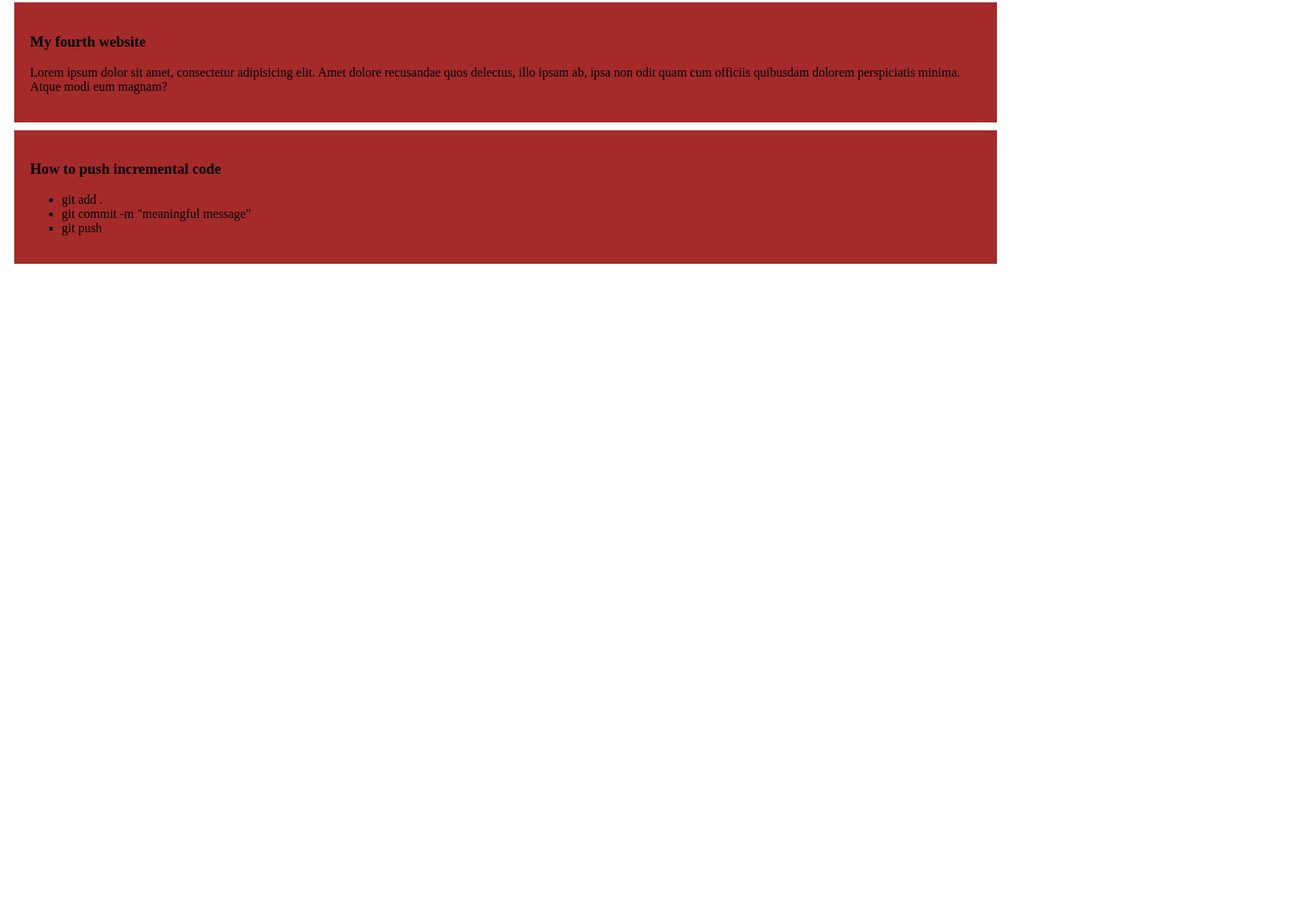
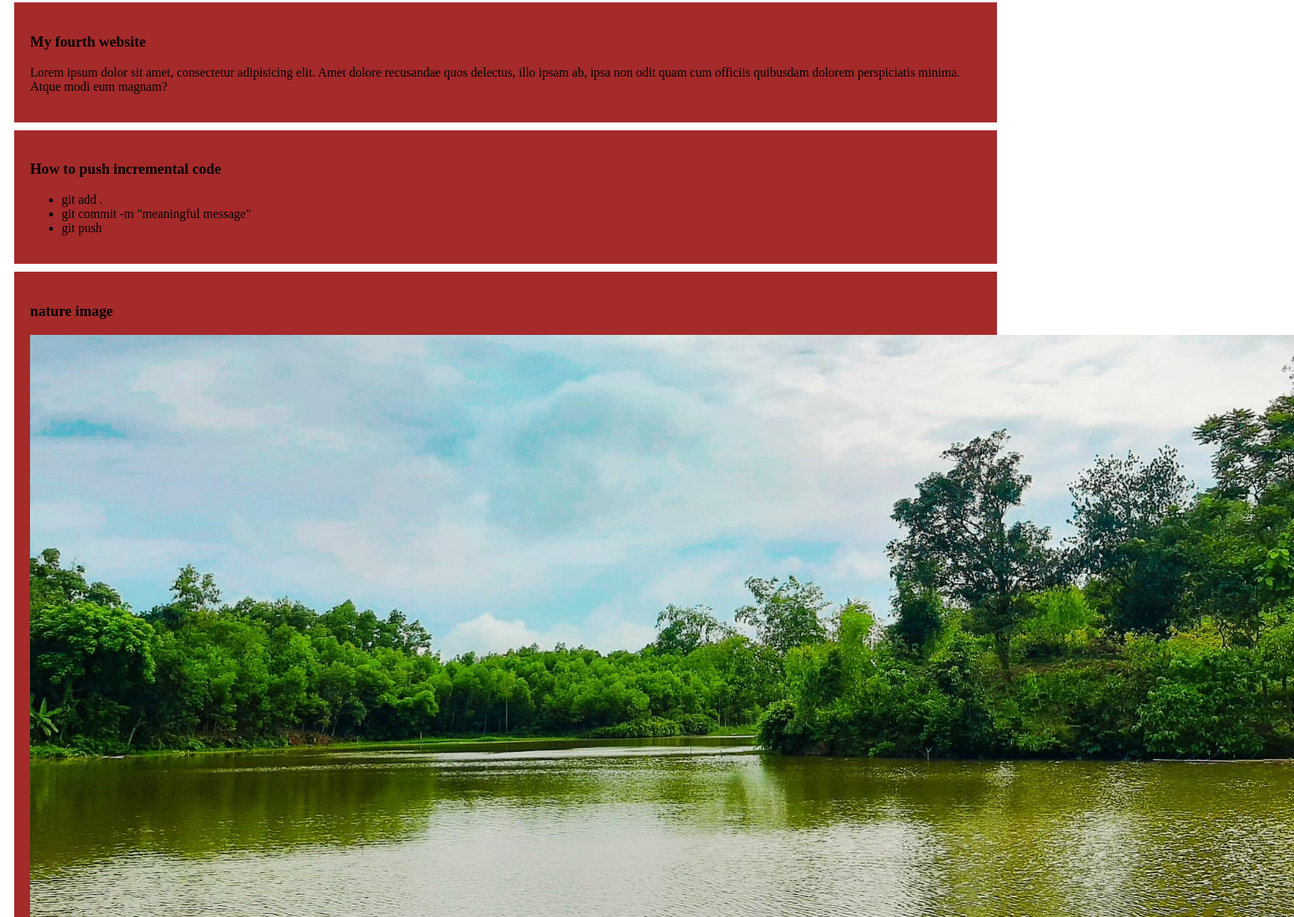
Before and after one commit to saima67/my-simple-website, a plain HTML site: page index.html in a window 1280 px wide. Shown: the part 491-1652 px from the top of the page at 79% size, 1638 px wide, since content can reach past the window. Before the commit the page ends 835 px from the top, so only its background shows below. Drawn offline with Linux system fonts and the light colour scheme.

Commit message:
added the nature iamge

```diff
--- a/index.html
+++ b/index.html
@@ -31,5 +31,9 @@
             <li>git push  </li>
         </ul>
     </div>
+    <div>
+        <h3>nature image</h3>
+        <img src="images/WhatsApp Image 2023-03-29 at 22.05.42.jpg"
+    </div>
 </body>
 </html>
```
Also changed, not shown: images/WhatsApp Image 2023-03-29 at 22.05.42.jpg (added).
